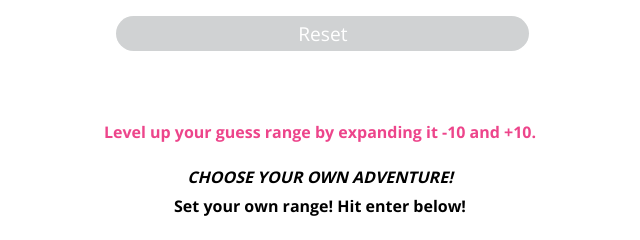
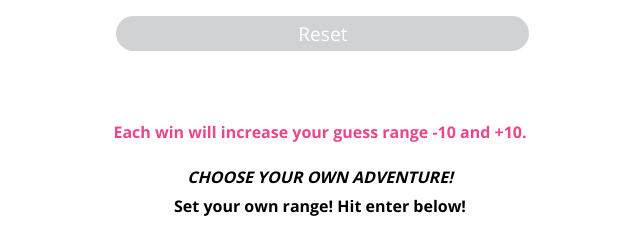
Before and after one commit to thetabloom/numberguesser, a plain HTML site: page index.html in a window 1280 px wide. Shown: the part 697-937 px from the top of the page, 320-960 px from the left. Drawn offline with nearby package versions, Linux system fonts and the light colour scheme.

Commit message:
Change range output p

```diff
--- a/index.html
+++ b/index.html
@@ -27,7 +27,7 @@
             <button class="button-reset" aria-label="button to reset the game" disabled="true">Reset
             </button>
               <p class="range-output">
-                Level up your guess range by expanding it -10 and +10.
+                Each win will increase your guess range -10 and +10.
               </p>
               <p class="choose-adventure">
                 CHOOSE YOUR OWN ADVENTURE!
```
